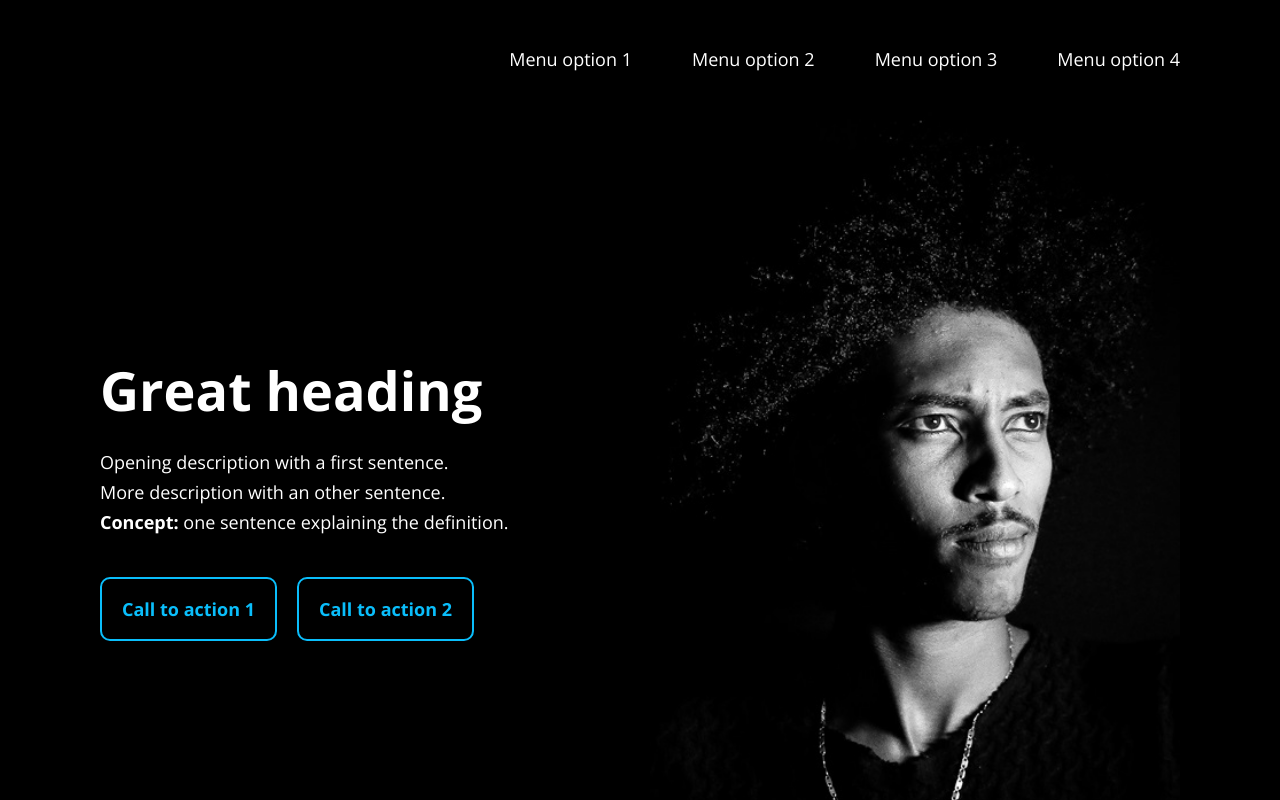
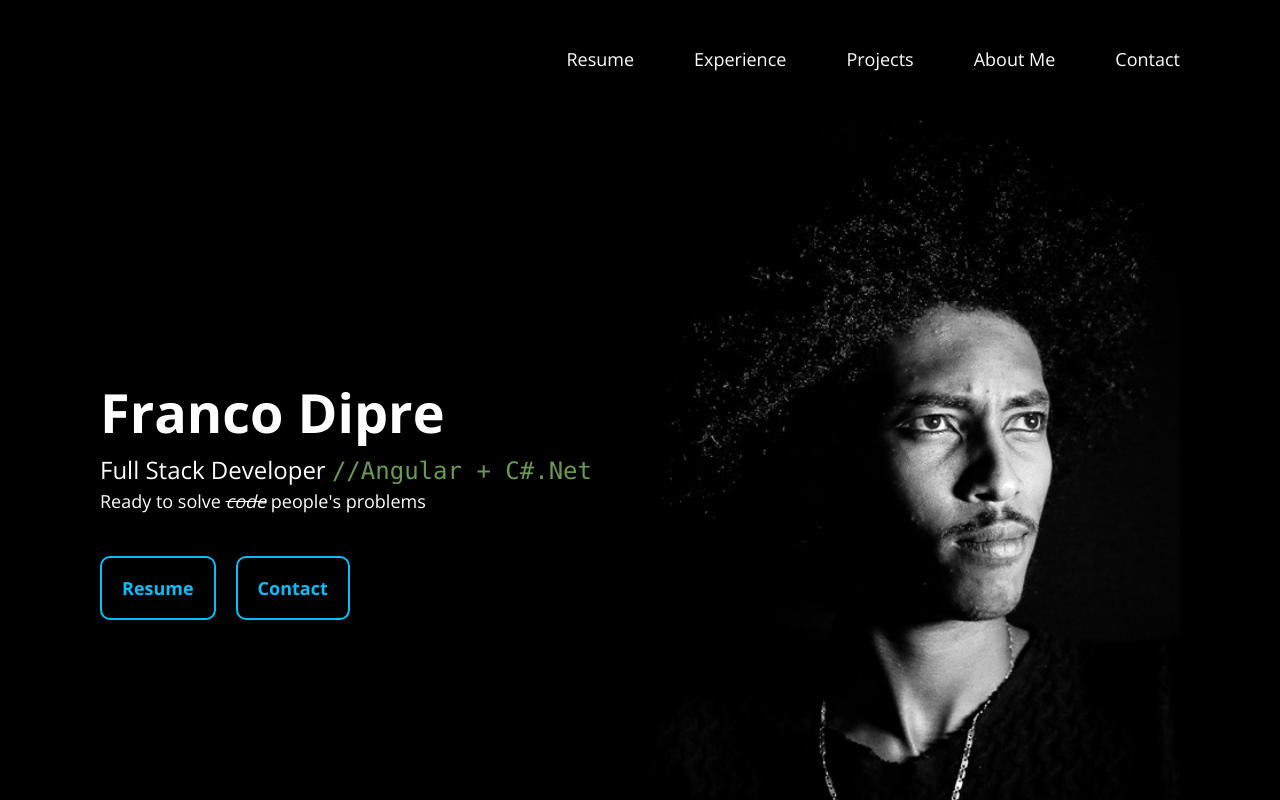
Before and after one commit to diprefranco/diprefranco.github.io, an Angular app: page / in a window 1280 px wide. Shown: the top 800 px of the page. Built offline with nearby package versions, Linux system fonts and the light colour scheme.

Commit message:
header, hero: content, resume and styles applied.

```diff
--- a/src/app/layout/header/header.component.html
+++ b/src/app/layout/header/header.component.html
@@ -2,16 +2,19 @@
   <a href="./"><img src="favicon.ico" alt="" class="logo" /></a>
   <ul class="nav-menu">
     <li class="nav-item">
-      <a href="#" class="nav-link">Menu option 1</a>
+      <a href="{{resumeUrl}}" target="_blank" class="nav-link">Resume</a>
     </li>
     <li class="nav-item">
-      <a href="#" class="nav-link">Menu option 2</a>
+      <a href="#" class="nav-link">Experience</a>
     </li>
     <li class="nav-item">
-      <a href="#" class="nav-link">Menu option 3</a>
+      <a href="#" class="nav-link">Projects</a>
     </li>
     <li class="nav-item">
-      <a href="#" class="nav-link">Menu option 4</a>
+      <a href="#" class="nav-link">About Me</a>
+    </li>
+    <li class="nav-item">
+      <a href="#" class="nav-link">Contact</a>
     </li>
   </ul>
   <div class="hamburger">
--- a/src/app/layout/header/header.component.ts
+++ b/src/app/layout/header/header.component.ts
@@ -1,4 +1,5 @@
-import { Component, OnInit } from '@angular/core';
+import { Component, inject, OnInit } from '@angular/core';
+import { ResourceService } from '../../resource.service';
 
 @Component({
   selector: 'web-header',
@@ -8,12 +9,19 @@ import { Component, OnInit } from '@angular/core';
   styleUrl: './header.component.css'
 })
 export class HeaderComponent implements OnInit {
+  resumeUrl = '';
+  private resourceService = inject(ResourceService);
 
   ngOnInit() {
+    this.init();
     this.setHamburgerMenuConfig();
   }
 
-  setHamburgerMenuConfig() {
+  private init() {
+    this.resumeUrl = this.resourceService.getResumeUrl();
+  }
+
+  private setHamburgerMenuConfig() {
     const hamburger = document.querySelector(".hamburger");
     const navMenu = document.querySelector(".nav-menu");
 
--- a/src/app/layout/hero/hero.component.css
+++ b/src/app/layout/hero/hero.component.css
@@ -7,6 +7,16 @@
 
 .hero div {
   flex: 1;
+}
+
+.hero p.first-line {
+  margin-top: 8px;
+  font-size: x-large;
+}
+
+span.line-through {
+  text-decoration: line-through;
+  font-style: italic;
 }
 
 img {
--- a/src/app/layout/hero/hero.component.html
+++ b/src/app/layout/hero/hero.component.html
@@ -1,15 +1,16 @@
 <section class="hero column">
   <div>
-    <h1>Great heading</h1>
-    <br />
+    <h1>Franco Dipre</h1>
+    <p class="first-line">
+      Full Stack Developer
+      <span class="commented-code">//Angular + C#.Net</span>
+    </p>
     <p>
-      Opening description with a first sentence.<br />
-      More description with an other sentence.<br />
-      <b>Concept:</b> one sentence explaining the definition.
+      Ready to solve <span class="line-through">code</span> people's problems
     </p>
     <div id="primary-links">
-      <a href="#" class="button">Call to action 1</a>
-      <a href="#" class="button">Call to action 2</a>
+      <a href="{{resumeUrl}}" target="_blank" class="button">Resume</a>
+      <a href="#" class="button">Contact</a>
     </div>
   </div>
   <!-- original size: 512x640 -->
--- a/src/app/layout/hero/hero.component.ts
+++ b/src/app/layout/hero/hero.component.ts
@@ -1,4 +1,5 @@
-import { Component } from '@angular/core';
+import { Component, inject, OnInit } from '@angular/core';
+import { ResourceService } from '../../resource.service';
 
 @Component({
   selector: 'web-hero',
@@ -7,5 +8,15 @@ import { Component } from '@angular/core';
   templateUrl: './hero.component.html',
   styleUrl: './hero.component.css'
 })
-export class HeroComponent {
+export class HeroComponent implements OnInit {
+  resumeUrl = '';
+  private resourceService = inject(ResourceService);
+
+  ngOnInit() {
+    this.init();
+  }
+
+  private init() {
+    this.resumeUrl = this.resourceService.getResumeUrl();
+  }
 }
--- /dev/null
+++ b/src/app/resource.service.ts
@@ -0,0 +1,11 @@
+import { Injectable } from '@angular/core';
+
+@Injectable({
+  providedIn: 'root'
+})
+export class ResourceService {
+
+  getResumeUrl(): string {
+    return 'https://drive.google.com/file/d/1KG__wUbzWDChwJD0BUnZMK_qafDUg9h1/view?usp=drive_link';
+  }
+}
--- a/src/styles.css
+++ b/src/styles.css
@@ -6,7 +6,9 @@
   --colorsecondaryfooter: #aaa;
   --coloraccent: #05f903;
   --colorlinks: #0abefb;
+  --colorcommentedcode: #6A9955;
   --ff: "Open Sans", sans-serif;
+  --ffcommentedcode: Consolas, 'Courier New', monospace;
   --h1: bold 54px/70px var(--ff);
   --h2: bold 36px/36px var(--ff);
   --h3: bold 24px/30px var(--ff);
@@ -51,6 +53,11 @@ p {
   font: var(--p);
 }
 
+.commented-code {
+  font-family: var(--ffcommentedcode);
+  color: var(--colorcommentedcode);
+}
+
 html {
   scroll-behavior: smooth;
 }
```
Also changed, not shown: 1 other file (tests, documents, lock files or other folders).
